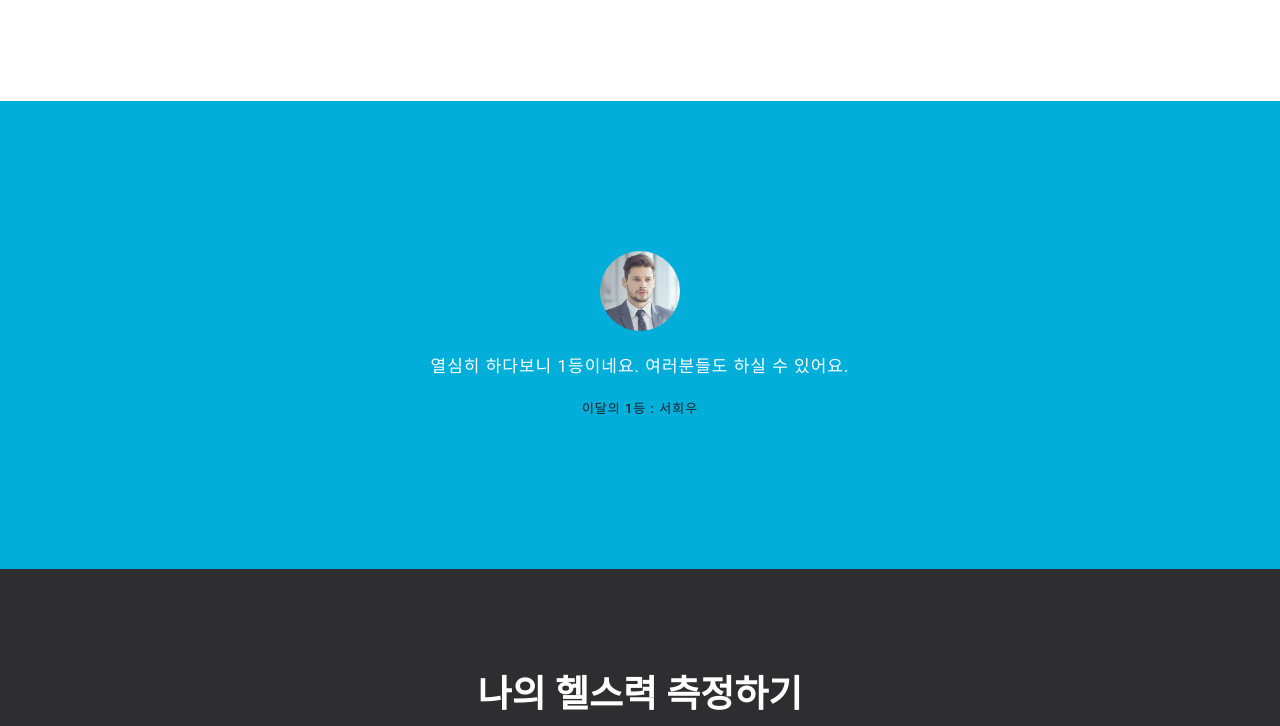
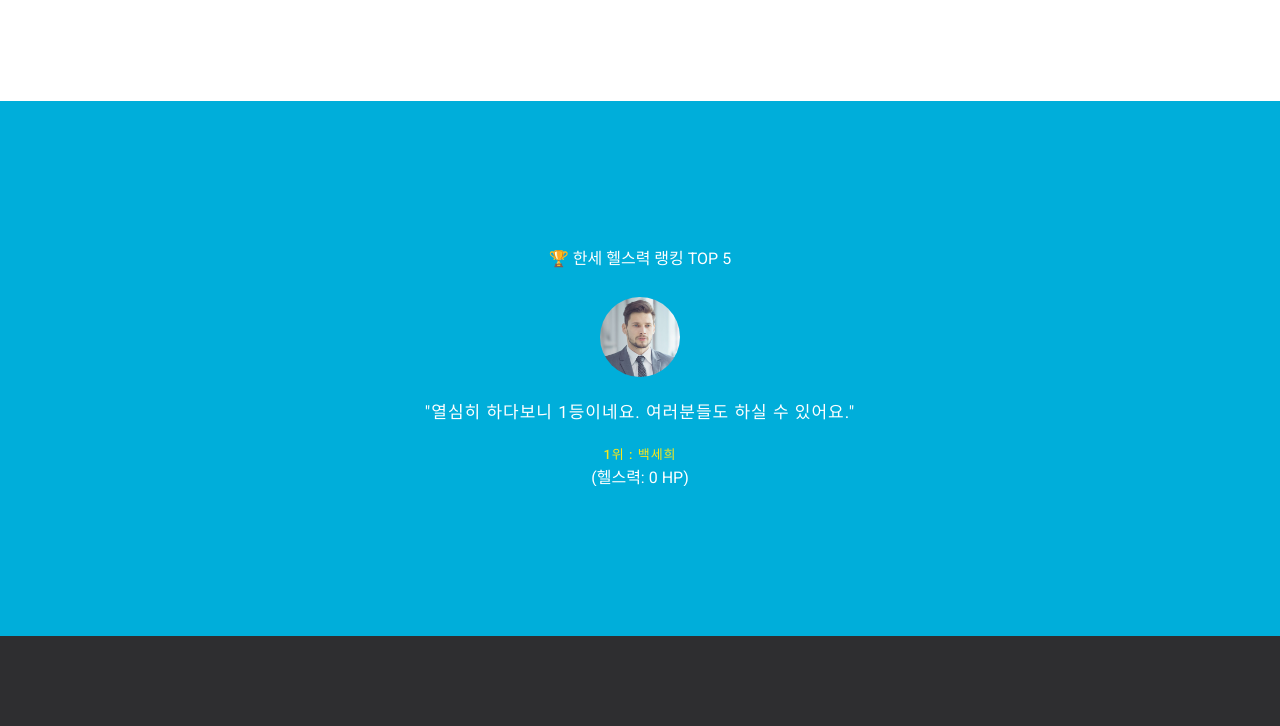
Before and after one commit to carrotbyroot77/25-2.CloudComputing.I-am-a-Cookie, a Flask app: page / in a window 1280 px wide. Shown: the part 2793-3519 px from the top of the page. Run offline with Flask 3, Linux system fonts and the light colour scheme; data comes from the database, SQL or seed files in the repository; some libraries are stand-ins or nearby versions; some web fonts are replaced.

Commit message:
롤백 오류 해결

```diff
--- a/Fitness_Project/templates/index.html
+++ b/Fitness_Project/templates/index.html
@@ -261,25 +261,42 @@
     <div class="review-section" id="review">
       <div class="container">
         <div class="col-md-10 col-md-offset-1">
+          <h1 class="text-center wow fadeInDown" style="color: #fff; margin-bottom: 30px;">🏆 한세 헬스력 랭킹 TOP 5</h1>
+
           <div class="reviews owl-carousel owl-theme">
-            <div class="review-single"><img class="img-circle" src="{{ url_for('static', filename='images/customer1.png') }}" alt="User" />
+
+            {% if top_users %}
+                {% for user in top_users %}
+                <div class="review-single">
+                  <img class="img-circle" src="{{ url_for('static', filename='images/customer' + (loop.index if loop.index <= 3 else 1)|string + '.png') }}" alt="User" />
+
                   <div class="review-text wow fadeInUp" data-wow-delay="0.2s">
-                <p>열심히 하다보니 1등이네요. 여러분들도 하실 수 있어요.</p>
-                <h3>이달의 1등 : 서희우</h3>
+                    <p>
+                        {% if loop.index == 1 %}
+                            "열심히 하다보니 1등이네요. 여러분들도 하실 수 있어요."
+                        {% elif loop.index == 2 %}
+                            "어느새 2등까지 왔습니다. 오-운-한 최고!"
+                        {% elif loop.index == 3 %}
+                            "다음 달에는 1등을 향해 운동할 거예요!"
+                        {% else %}
+                            "꾸준히 하다보니 순위권이네요! 모두 득근하세요!"
+                        {% endif %}
+                    </p>
+
+                    <h3 style="color: #f8e71c;">{{ loop.index }}위 : {{ user.name }}</h3>
+                    <h4 style="color: #fff; margin-top:5px;">(헬스력: {{ user.fitness_score }} HP)</h4>
                   </div>
                 </div>
-            <div class="review-single"><img class="img-circle" src="{{ url_for('static', filename='images/customer2.png') }}" alt="User" />
+                {% endfor %}
+            {% else %}
+                <div class="review-single">
                     <div class="review-text">
-                <p>어느새 2등까지 왔습니다. 오-운-한 최고!</p>
-                <h3>이달의 2등 : 이건희</h3>
+                        <p>아직 등록된 랭커가 없습니다.<br>지금 바로 측정하고 1등의 주인공이 되세요!</p>
+                        <h3>랭킹 도전 대기중...</h3>
                     </div>
                 </div>
-            <div class="review-single"><img class="img-circle" src="{{ url_for('static', filename='images/customer3.png') }}" alt="User" />
-              <div class="review-text">
-                <p>다음 달에는 1등을 향해 운동할 거예요!</p>
-                <h3>이달의 3등 : 정원영</h3>
-              </div>
-            </div>
+            {% endif %}
+
           </div>
         </div>
       </div>
@@ -516,14 +533,13 @@
 <script type="text/javascript" src="{{ url_for('static', filename='js/jquery.subscribe.js') }}"></script>
 
 <script>
-  // [추가됨] 비밀번호 찾기 (본인 확인) 기능
+  // 1. 비밀번호 찾기 (본인 확인) 기능
   function verifyUser() {
       var sid = $('#check_student_id').val();
       var nm = $('#check_name').val();
 
       if(!sid || !nm) { alert("학번과 이름을 모두 입력해주세요."); return; }
 
-      // 서버로 데이터 전송 (AJAX)
       $.ajax({
           type: "POST",
           url: "/check_user_for_reset",
@@ -531,30 +547,31 @@
           data: JSON.stringify({ student_id: sid, name: nm }),
           success: function(response) {
               if (response.status === 'success') {
-                  // 확인 성공! 2단계 화면 보여주기
                   $('#resetStep1').slideUp();
                   $('#resetStep2').slideDown();
-                  $('#questionText').text(response.question); // 질문 표시
-                  $('#hidden_student_id').val(sid); // 학번 전달
+                  $('#questionText').text(response.question);
+                  $('#hidden_student_id').val(sid);
               } else {
                   alert(response.message);
               }
           },
-          error: function() {
-              alert("서버 통신 오류입니다.");
-          }
+          error: function() { alert("서버 통신 오류입니다."); }
       });
   }
 
-  // 기존 헬스력 계산기 로직
+  // 2. [복구됨] 헬스력 계산 및 서버 전송 로직
   $(document).ready(function() {
       $('.btn-primary.btn-action.btn-fill.btn-lg').click(function() {
           var weightTime = parseInt($('#weightTime').val()) || 0;
           var cardioTime = parseInt($('#cardioTime').val()) || 0;
+
+          // 점수 계산
           var totalScore = (weightTime * 10) + (cardioTime * 10);
+
           var message = "";
           var messageColor = "#aaa";
 
+          // 멘트 설정
           if (totalScore >= 3000) {
               message = "하루에 이정도 운동을..? 솔직히 말해요, 숨쉬기 운동 포함이죠? 뻥튀기 금지! 🚨";
               messageColor = "#000000";
@@ -574,10 +591,33 @@
               message = "시작이 반입니다! 헬린이 탈출을 향해 고고! 🐣";
               messageColor = "#747d8c";
           }
+
+          // 화면에 점수 표시
           $('.result-display h1').html(totalScore + ' <span style="font-size: 30px; color: #f8e71c;">HP</span>');
           $('.result-display p').text(message).css('color', messageColor).css('font-weight', 'bold');
+
+          // [핵심] 로그인 상태라면 서버로 점수 전송 (이 부분이 빠져있었습니다!)
+          {% if current_user.is_authenticated %}
+            $.ajax({
+                type: "POST",
+                url: "/submit_score",
+                contentType: "application/json",
+                data: JSON.stringify({ score: totalScore }),
+                success: function(response) {
+                    if (confirm("당신의 헬스력(" + totalScore + "점)이 기록되었습니다! \n랭킹을 확인하시겠습니까?")) {
+                        location.reload();
+                    }
+                },
+                error: function() {
+                    // 스크린샷의 에러가 뜬다면 DB 문제일 확률이 높습니다.
+                    alert("점수 저장 실패. 잠시 후 다시 시도해주세요.");
+                }
+            });
+          {% else %}
+            alert("로그인하면 이 점수가 랭킹에 등록됩니다!");
+          {% endif %}
       });
   });
-</script>
+</script>ㄴ
 </body>
 </html>
```
Lines whose indentation alone changed are shown as unchanged.
